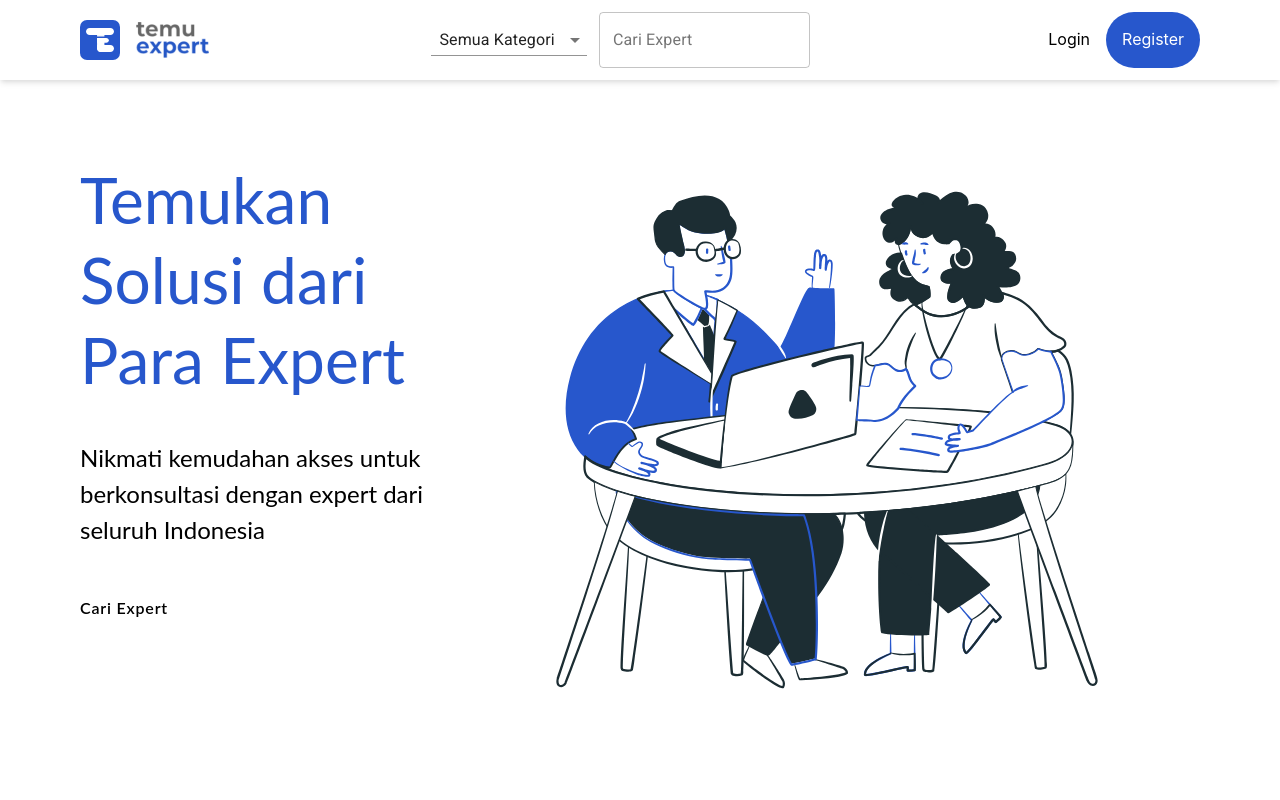
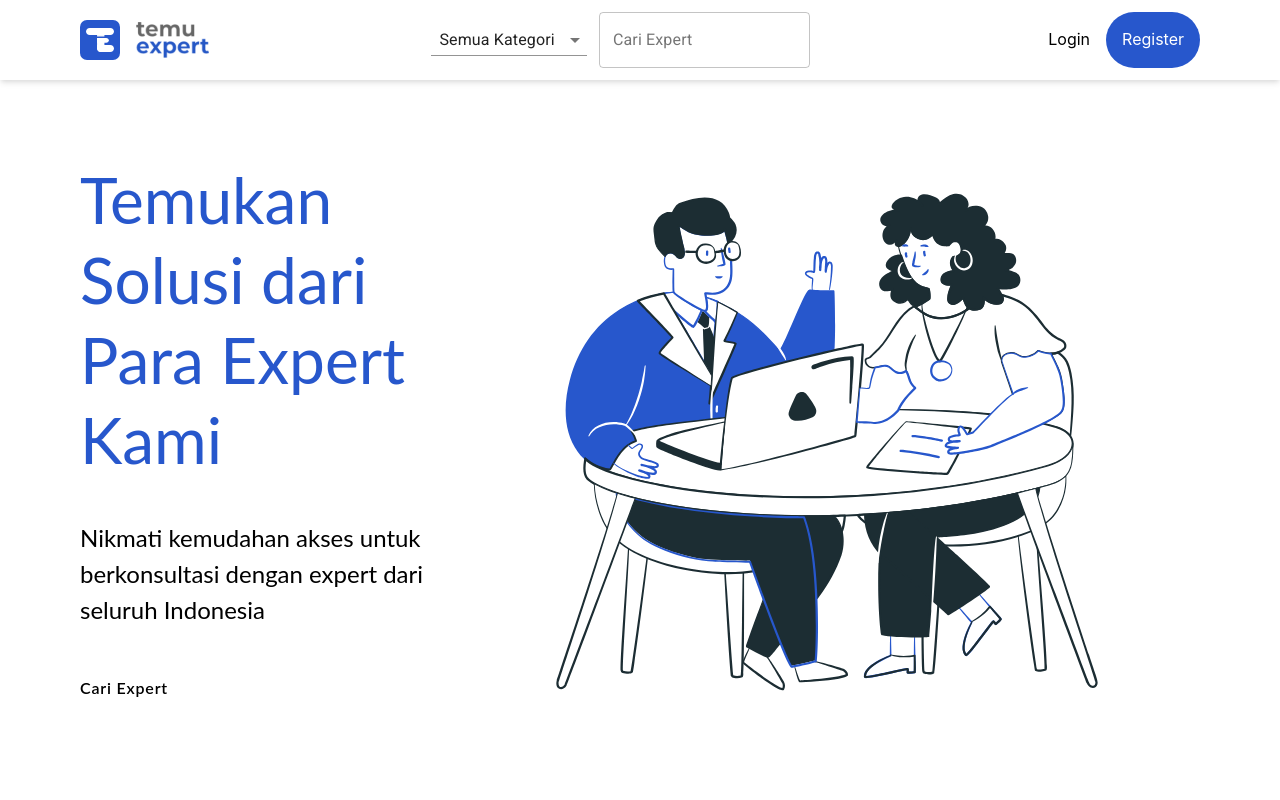
Before and after one commit to fadhilradh/react-temuexpert-clone, a React (Create React App) app: page / in a window 1280 px wide. Shown: the top 800 px of the page. Built offline with nearby package versions, Linux system fonts and the light colour scheme.

Commit message:
edit text

```diff
--- a/src/pages/index.js
+++ b/src/pages/index.js
@@ -7,7 +7,7 @@ const HomePage = () => {
          >
             <span className="md:w-1/3 w-full text-center md:text-left">
                <div className="text-h3 md:text-h2 text-bold text-primary mb-10 md:leading-tight">
-                  Temukan Solusi dari Para Expert
+                  Temukan Solusi dari Para Expert Kami
                </div>
                <div className="text-h6 md:text-h5">
                   Nikmati kemudahan akses untuk berkonsultasi dengan expert dari
@@ -41,7 +41,7 @@ const HomePage = () => {
                >
                   <div
                      class="flex items-center justify-center border-blue-600 border rounded-full
-                    -16 w-16 font-bold text-h4 text-secondary"
+                    h-16 w-16 font-bold text-h4 text-secondary"
                   >
                      {}
                   </div>
```
